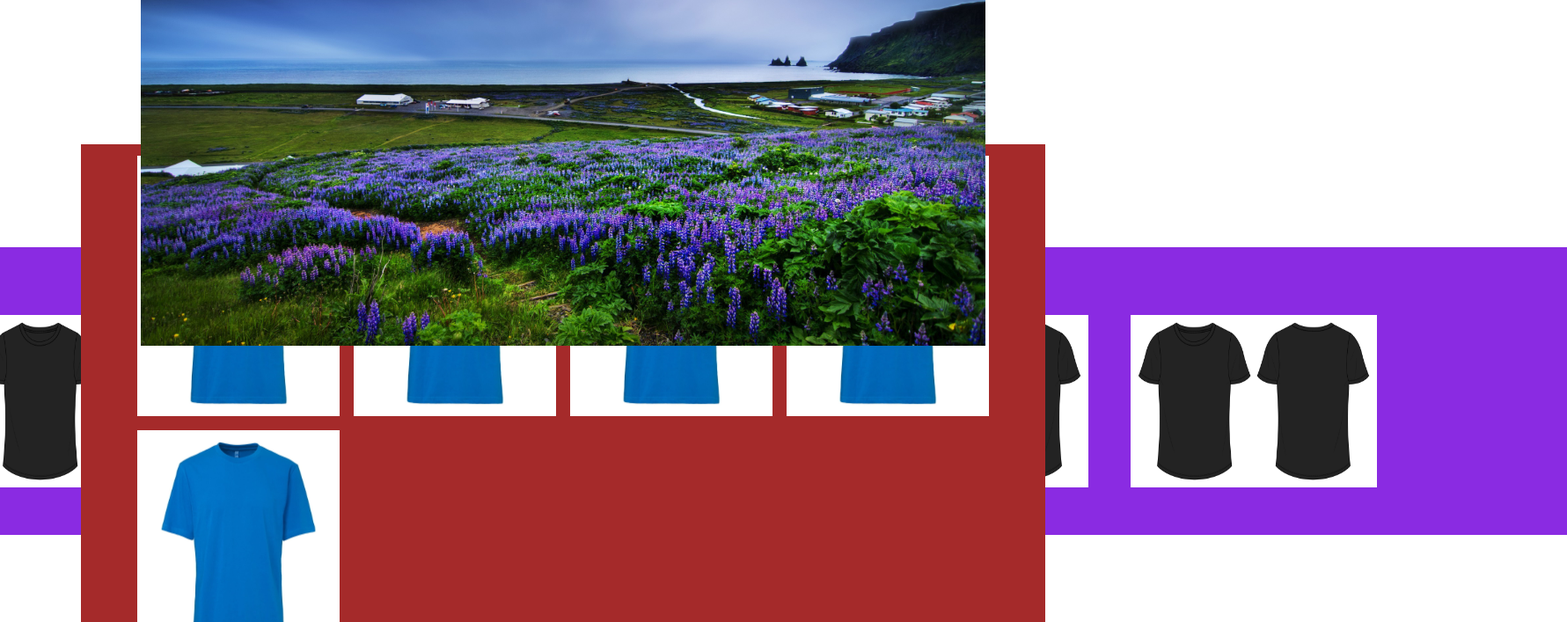
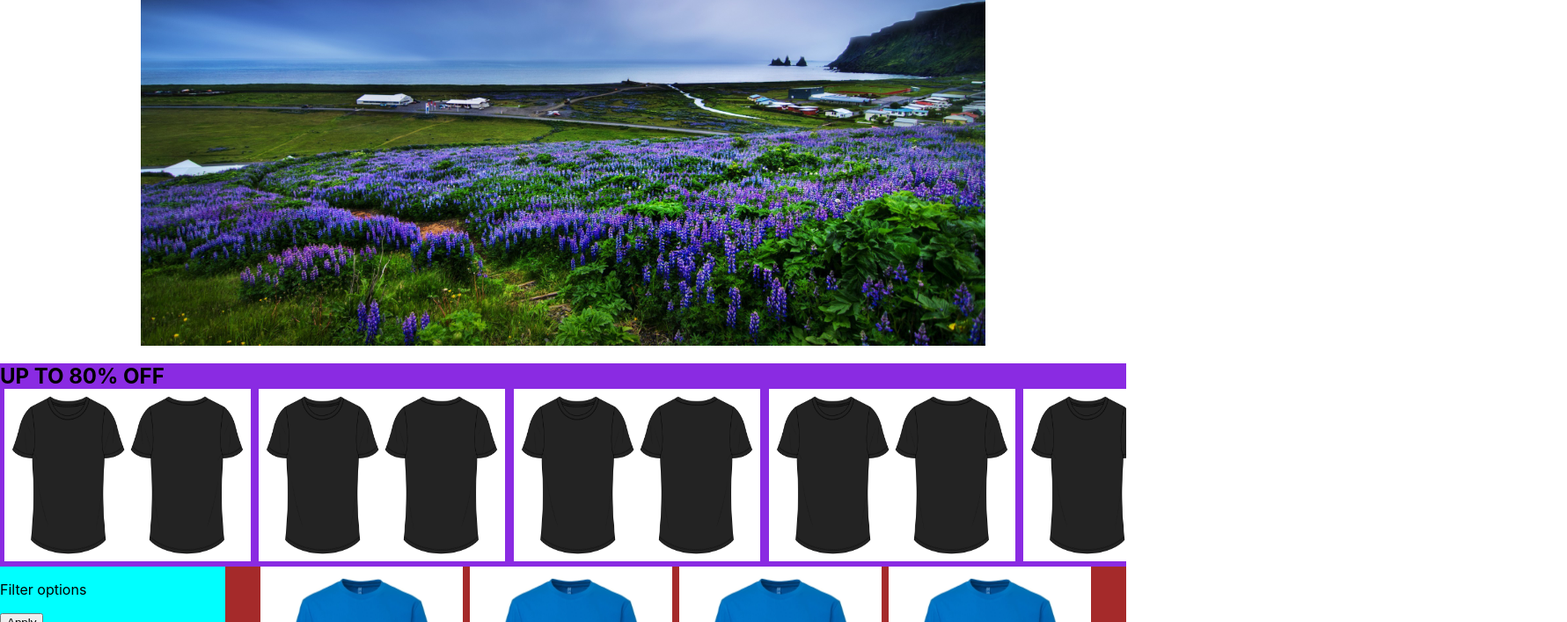
Before and after one commit to mnazari95/ecommerce-sample, a Next.js app: page / in a window 1280 px wide. Shown: the part 285-992 px from the top of the page at 88% size, 1781 px wide, since content can reach past the window. Built offline with nearby package versions, Linux system fonts and the light colour scheme.

Commit message:
reviewed and made adjustment to grids

```diff
--- a/styles/Feature.module.css
+++ b/styles/Feature.module.css
@@ -5,16 +5,16 @@
   font-size: x-large;
   font-weight: bold;
 
-  padding: 1em 8em;
   background-color: blueviolet;
 }
 .container {
   display: flex;
   flex-direction: row;
-  overflow-x: scroll;
+  flex-wrap: nowrap;
+  overflow-x: hidden;
 }
 
 .featureItem {
   justify-self: start;
-  padding: 1em;
+  padding: 0 0.2em;
 }
--- a/styles/FilteredCatalog.module.css
+++ b/styles/FilteredCatalog.module.css
@@ -1,11 +1,10 @@
 .container {
     display: grid;
-    column-gap: 1em;
-    row-gap: 1em;
+    gap: 0.5em;
+    justify-content: center;
     grid-template-columns: auto auto auto auto;
     grid-template-rows: auto auto auto;
     overflow-x: scroll;
-    padding: 0.8em 4em;
 
     grid-column: 2 / 6;
     grid-row: 2 / 3;
--- a/styles/Home.module.css
+++ b/styles/Home.module.css
@@ -68,26 +68,10 @@
 
 .grid {
   display: grid;
-  grid-template-columns: 60px 60px 60px 60px 60px 60px;
-  grid-template-rows: 30px 30px 30px;
-  gap: 15px 10px;
-  justify-content: center;
-  justify-items: center;
-  align-items: center;
-  padding: 1em 2em;
-}
-
-
-.card {
-  margin: 1rem;
-  padding: 1.5rem;
-  text-align: left;
-  color: inherit;
-  text-decoration: none;
-  border: 1px solid #eaeaea;
-  border-radius: 10px;
-  transition: color 0.15s ease, border-color 0.15s ease;
-  max-width: 300px;
+  grid-template-columns: 0.75fr repeat(3, 1fr);
+  grid-auto-rows: minmax(200px, auto);
+  justify-items: stretch;
+  align-items: stretch;
 }
 
 .card:hover,
```
